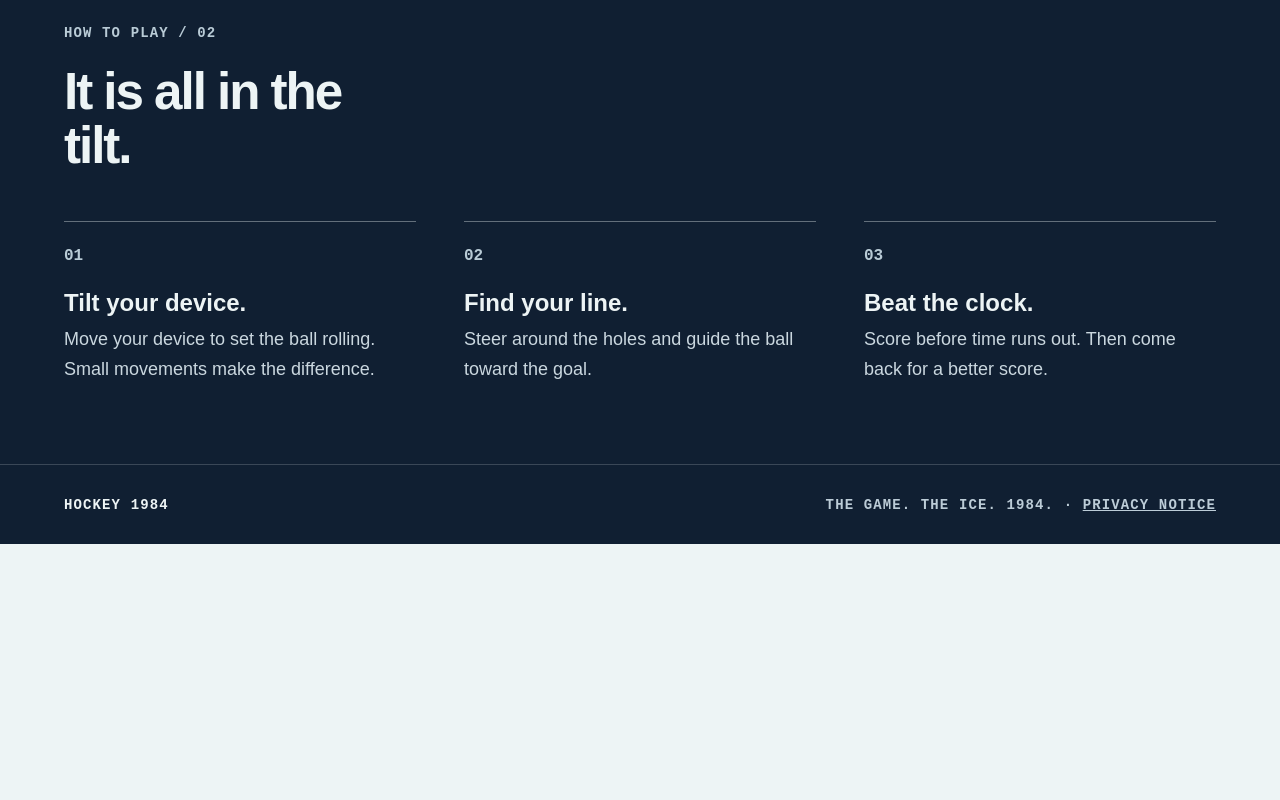
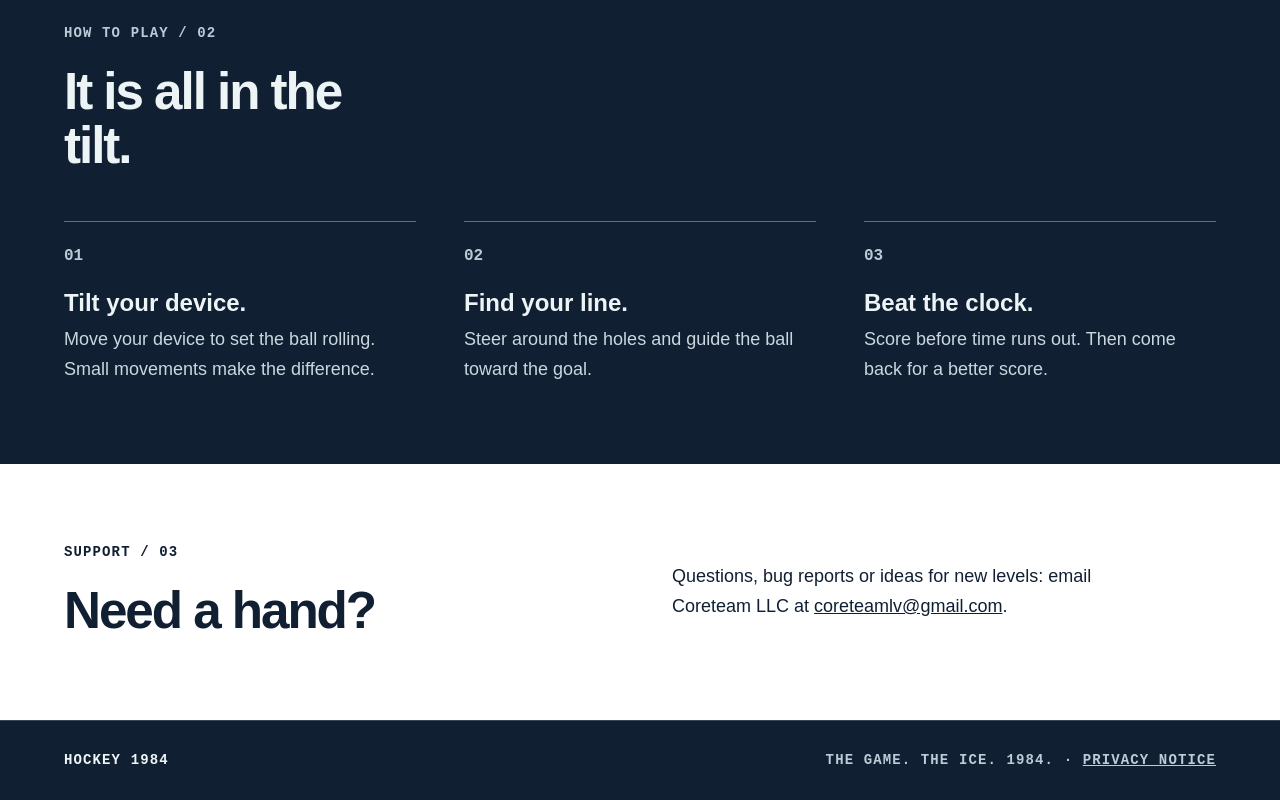
Before and after one commit to CoreteamEU/hockey1984.eu, a plain HTML site: page index.html in a window 1280 px wide. Shown: the part 1308-2108 px from the top of the page. Before the commit the page ends 1852 px from the top, so only its background shows below. Drawn offline with Linux system fonts and the light colour scheme.

Commit message:
Home page: Support section with the contact email
Target of the App Store Support URL (https://hockey1984.eu/#support).

Co-Authored-By: Claude Opus 5.5 <noreply@anthropic.com>

```diff
--- a/index.html
+++ b/index.html
@@ -36,6 +36,10 @@
         <p class="eyebrow">How to play / 02</p><h2 id="how-title">It is all in the tilt.</h2>
         <ol class="steps"><li><span class="step-number" aria-hidden="true">01</span><h3>Tilt your device.</h3><p>Move your device to set the ball rolling. Small movements make the difference.</p></li><li><span class="step-number" aria-hidden="true">02</span><h3>Find your line.</h3><p>Steer around the holes and guide the ball toward the goal.</p></li><li><span class="step-number" aria-hidden="true">03</span><h3>Beat the clock.</h3><p>Score before time runs out. Then come back for a better score.</p></li></ol>
       </section>
+      <section class="about content-section" id="support" aria-labelledby="support-title">
+        <div><p class="eyebrow">Support / 03</p><h2 id="support-title">Need a hand?</h2></div>
+        <div class="about-copy"><p>Questions, bug reports or ideas for new levels: email Coreteam LLC at <a href="mailto:coreteamlv@gmail.com">coreteamlv@gmail.com</a>.</p></div>
+      </section>
     </main>
     <footer>
       <span>Hockey 1984</span>
```
